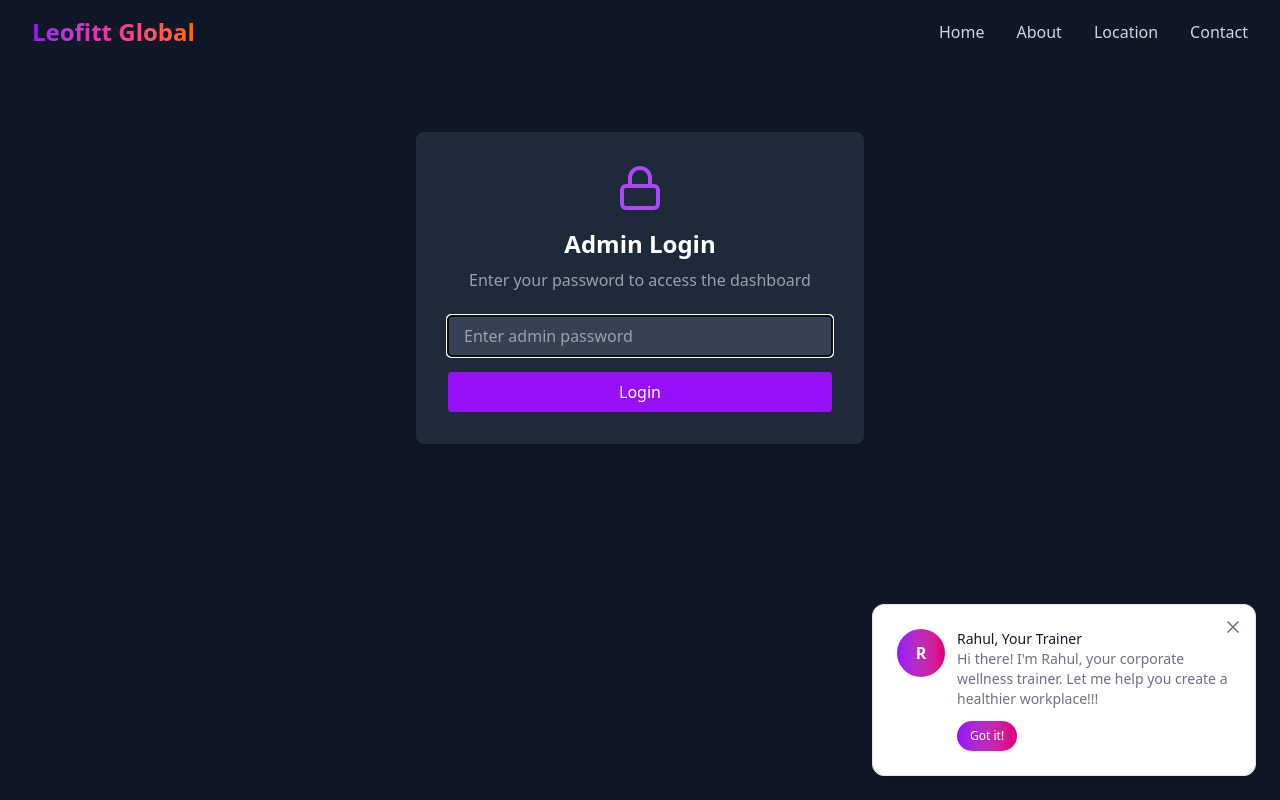
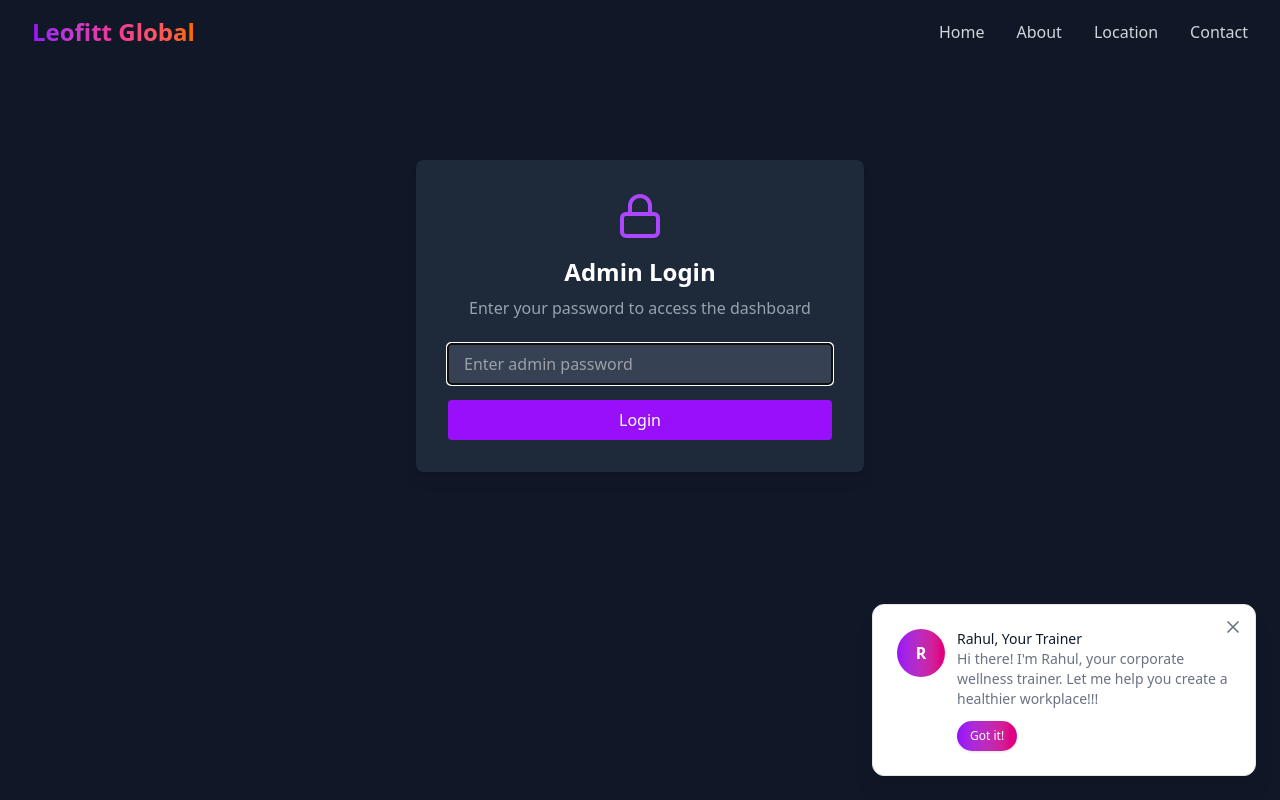
Before and after one commit to niks2411/leofit, a React (Vite) app: page /admin in a window 1280 px wide. Shown: the top 800 px of the page. Built offline with nearby package versions, Linux system fonts and the light colour scheme.

Commit message:
admin nav

```diff
--- a/src/pages/admin.jsx
+++ b/src/pages/admin.jsx
@@ -107,7 +107,7 @@
   const totalPages = Math.ceil(filteredMessages.length / messagesPerPage);
 
   return (
-    <div className="min-h-screen bg-gray-900 text-white p-4 md:p-8 mt-5">
+    <div className="min-h-screen bg-gray-900 text-white p-4 md:p-8 mt-12">
       {!authenticated ? (
         <div className="max-w-md mx-auto mt-20 p-8 bg-gray-800 rounded-lg shadow-lg">
           <div className="text-center mb-6">
```
